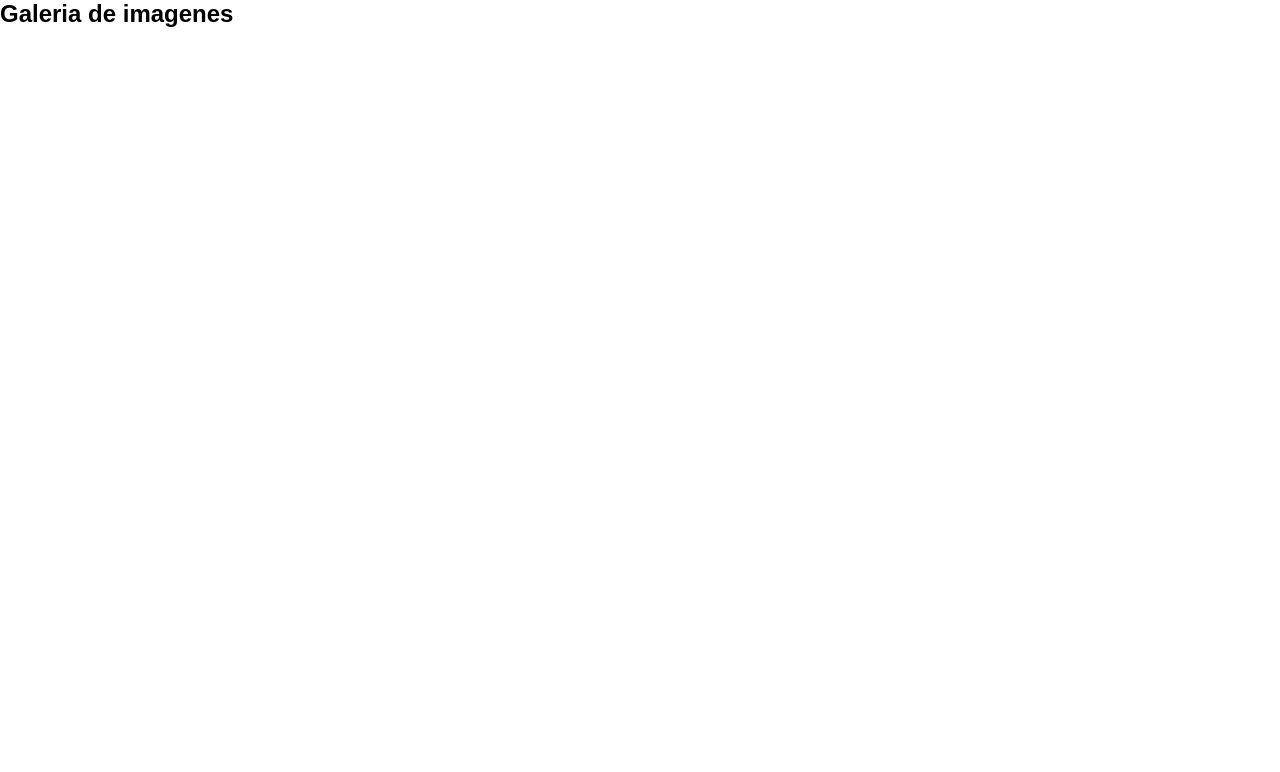
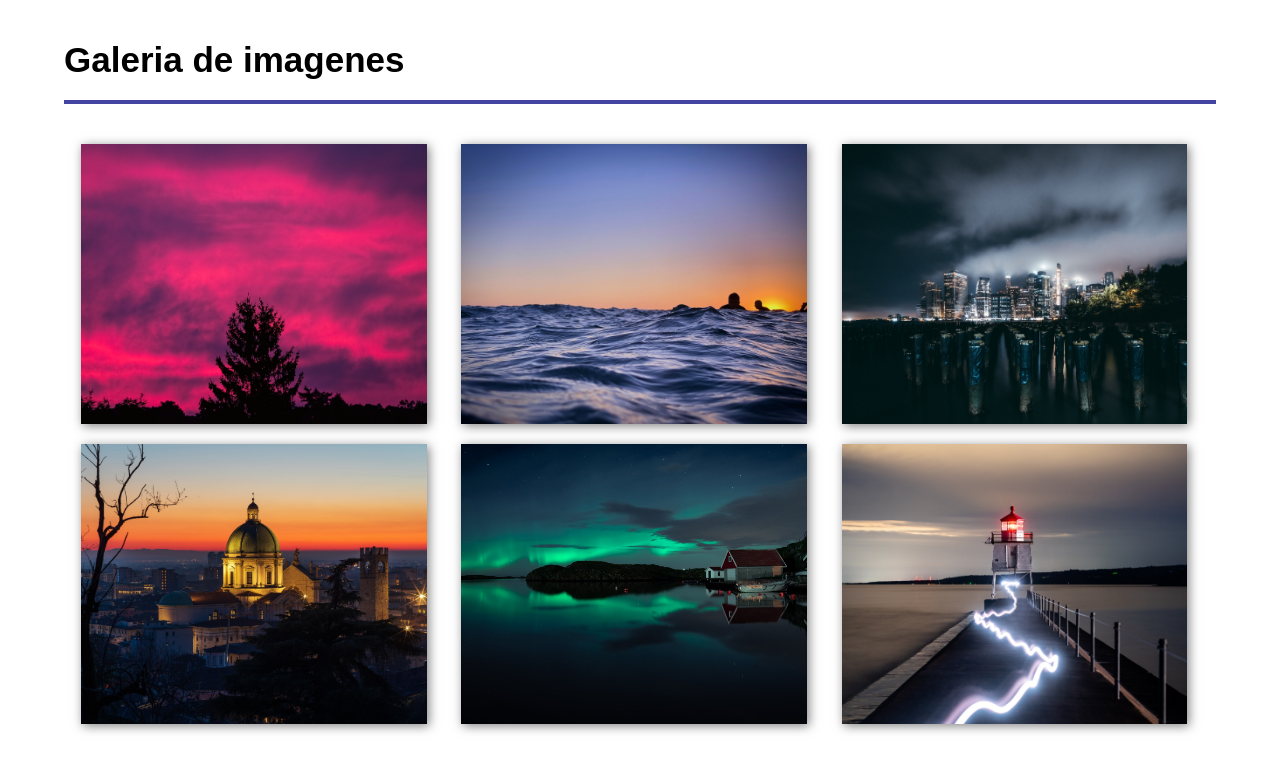
Before and after one commit to hectorpuga/Css-Curso-Desde-Cro, a plain HTML site: page Listas e Imagenes/galeria.html in a window 1280 px wide. Drawn offline with Linux system fonts and the light colour scheme.

Commit message:
Seccion 11: Finalizada

```diff
--- a/Listas e Imagenes/galeria.css
+++ b/Listas e Imagenes/galeria.css
@@ -9,3 +9,38 @@ body{
 
     font-family: Arial, Helvetica, sans-serif;
 }
+
+.gallery{
+    width: 90%;
+    margin: auto;
+    overflow: hidden;
+
+
+}
+
+.gallery h2{
+
+    margin: 40px 0;
+    font-size: 35px;
+    border-bottom: 4px solid #4343a1;
+    padding-bottom: 20px;
+
+}
+
+.container{
+    font-size: 0;
+}
+
+.container img{
+
+    width: 30%;
+    /* 30*3 = 90%*/
+    height: 280px;
+    /* 9%*/
+    margin-left: 1.5%;
+    margin-right: 1.5%;
+    margin-bottom: 20px;
+    object-fit: cover;
+    cursor: pointer;
+    box-shadow: 2px 2px 10px rgba(0, 0, 0, .5);
+}
--- a/Listas e Imagenes/galeria.html
+++ b/Listas e Imagenes/galeria.html
@@ -1,15 +1,23 @@
 <!DOCTYPE html>
 <html lang="es">
-<head>
-    <meta charset="UTF-8">
-    <meta name="viewport" content="width=device-width, initial-scale=1.0">
+  <head>
+    <meta charset="UTF-8" />
+    <meta name="viewport" content="width=device-width, initial-scale=1.0" />
     <title>Galeria de imagenes</title>
-    <link rel="stylesheet" href="estilos.css">
-</head>
-<body>
+    <link rel="stylesheet" href="galeria.css" />
+  </head>
+  <body>
     <section class="gallery">
+      <h2>Galeria de imagenes</h2>
 
-        <h2>Galeria de imagenes</h2>
+      <div class="container">
+        <img src="img/image1.jpg" alt="" />
+        <img src="img/image2.jpg" alt="" />
+        <img src="img/image3.jpg" alt="" />
+        <img src="img/image4.jpg" alt=""/>
+        <img src="img/image5.jpg" alt="" />
+        <img src="img/image6.jpg" alt="" />
+      </div>
     </section>
-</body>
+  </body>
 </html>
```
